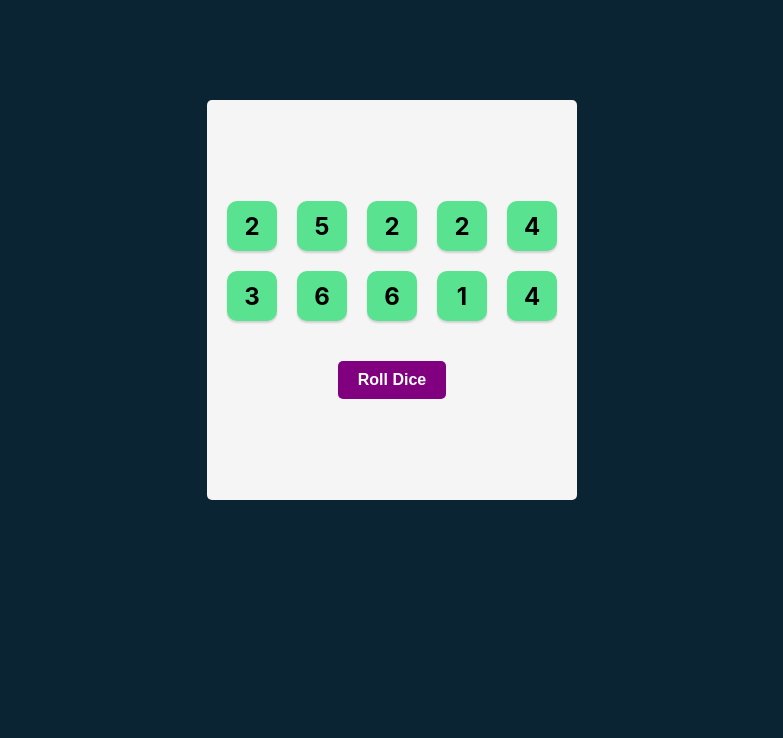
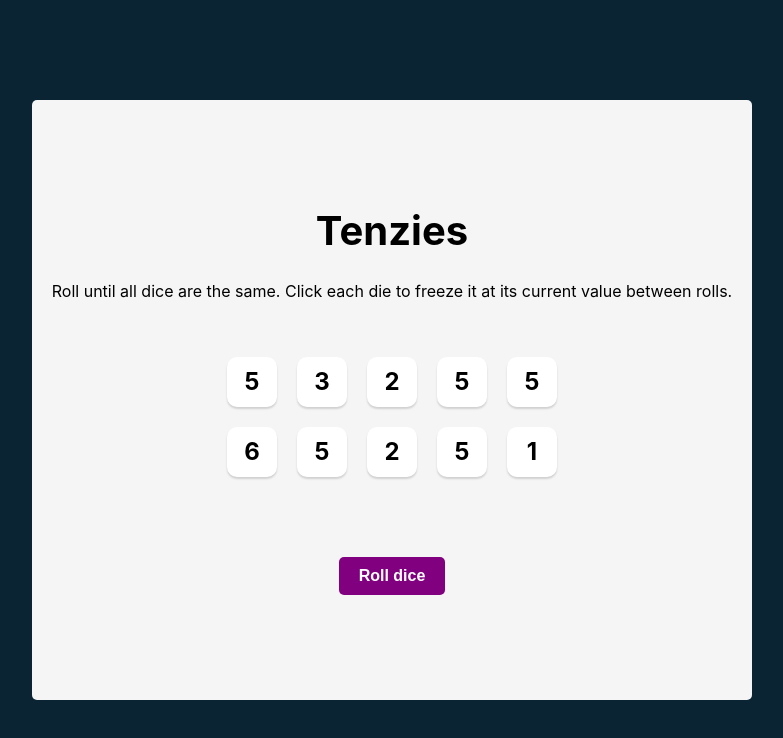
Before and after one commit to MagaMares/tenzies, a React (Create React App) app: page / in a window 1280 px wide. Shown: the top 738 px of the page, without its empty margins (248-1031 px from the left). Built offline with nearby package versions, Linux system fonts and the light colour scheme.

Commit message:
finnish game

```diff
--- a/package.json
+++ b/package.json
@@ -8,6 +8,7 @@
     "@testing-library/user-event": "^13.5.0",
     "nanoid": "^5.0.6",
     "react": "^18.2.0",
+    "react-confetti": "^6.1.0",
     "react-dom": "^18.2.0",
     "react-scripts": "5.0.1",
     "web-vitals": "^2.1.4"
--- a/src/App.css
+++ b/src/App.css
@@ -13,7 +13,7 @@ body {
 
 main {
   background-color: #F5F5F5;
-  height: 400px;
+  height: 600px;
   max-width: 800px;
   border-radius: 5px;
   padding: 20px;
@@ -23,10 +23,18 @@ main {
   align-items: center;
 }
 
+.title {
+  font-size: 40px;
+  margin: 0;
+  margin-bottom: 10px;
+}
+
 .dice-container {
   display: grid;
   grid-template: auto auto / repeat(5, 1fr);
   gap: 20px;
+  margin-top: 40px;
+  margin-bottom: 40px;
 }
 
 .die-face {
--- a/src/App.js
+++ b/src/App.js
@@ -1,43 +1,83 @@
-import React, { useState } from 'react';
+import React, { useEffect, useState } from 'react';
 import './App.css';
 import Die from './Die';
 import { nanoid } from 'nanoid';
+import Confetti from 'react-confetti';
 
 
 function App() {
 
-function allDice() {
+  const [newDice, setNewDice] = useState(allNewDice())
+  const [tenzies, setIsTenzies] = useState(false)
 
-}
+  useEffect(() => {
+    const holdDice = newDice.every(die => die.isHeld)
+    const firstDice = newDice[0].value
+    const allSameDice = newDice.every(die => die.value === firstDice)
+    if (holdDice && allSameDice) {
+      setIsTenzies(true)
+      console.log('Tenzies!')
+    }
+  }, [newDice])
 
-  const [newDice, setNewDice] = useState(allNewDice())
-
+  function generateNewDie() {
+    return {
+      value: Math.floor(Math.random() * 6) + 1,
+      isHeld: false,
+      id: nanoid(),
+    }
+  }
   function allNewDice() {
     const newDice = []
     for (let i = 0; i < 10; i++) {
-      newDice.push({
-        value: Math.floor(Math.random() * 6) + 1,
-        isHeld: true,
-        id: nanoid(),
-      })
+      newDice.push(generateNewDie())
    }
     return newDice
   }
-const diceElements = newDice.map((die) =>  (
-  <Die key={die.id} value={die.value} isHeld={die.isHeld} />
-  ))
 
-function rollAllDice() {
-  setNewDice(allNewDice())
-}
+  function rollAllDice() {
+    setNewDice(oldDice => oldDice.map((die) => {
+      if (die.isHeld) {
+        return die
+      } else {
+        return generateNewDie()
+      }}
+    ))
+  }
 
+  function holdDice(id) {
+    const updatedDice = newDice.map((die) => {
+      if (die.id === id) {
+        return {
+          ...die,
+          isHeld: !die.isHeld
+        }
+      }
+      return die
+    })
+    setNewDice(updatedDice)
+  }
+
+  const diceElements = newDice.map((die) =>  (
+    <Die key={die.id} value={die.value} isHeld={die.isHeld} holdDice={() => holdDice(die.id)} />
+    ))
+
+  function newPartie() {
+    return (
+    setIsTenzies(false),
+    setNewDice(allNewDice)
+    )
+  }
 
   return (
     <main>
+      <h1 className="title">Tenzies</h1>
+       {tenzies && <Confetti />}
+      <p className="instructions">Roll until all dice are the same. Click each die to freeze it at its current value between rolls.</p>
       <div className="dice-container">
        {diceElements}
       </div>
-      <button onClick={rollAllDice}>Roll Dice</button>
+      <button onClick={tenzies ? newPartie : rollAllDice}>{tenzies ? "New partie" : "Roll dice"}</button>
     </main>
   );
 }
--- a/src/Die.js
+++ b/src/Die.js
@@ -5,7 +5,10 @@ function Die(props) {
     }
 
     return (
-        <div className="die-face" style = {style}>
+        <div className="die-face"
+            style = {style}
+            onClick = {props.holdDice}
+        >
         <h2 className="die-name">{props.value}</h2>
         </div>
     );
```
Also changed, not shown: 1 other file (tests, documents, lock files or other folders).
